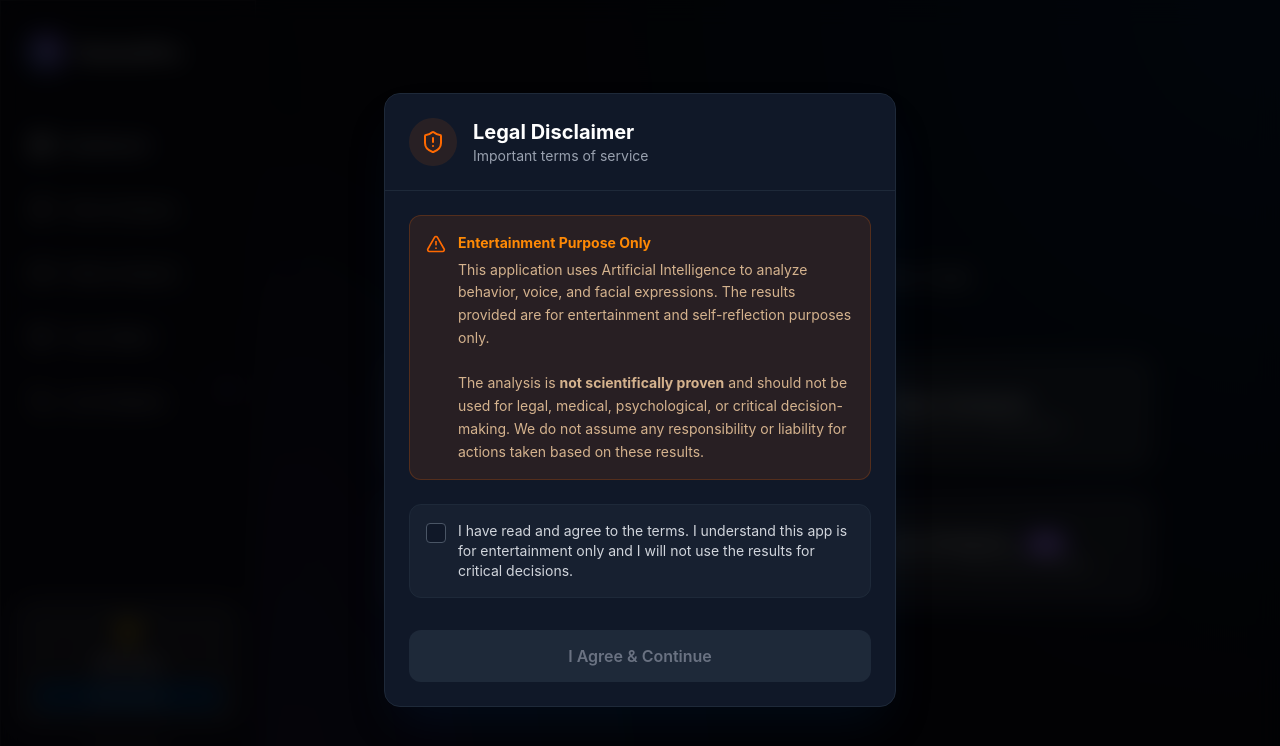
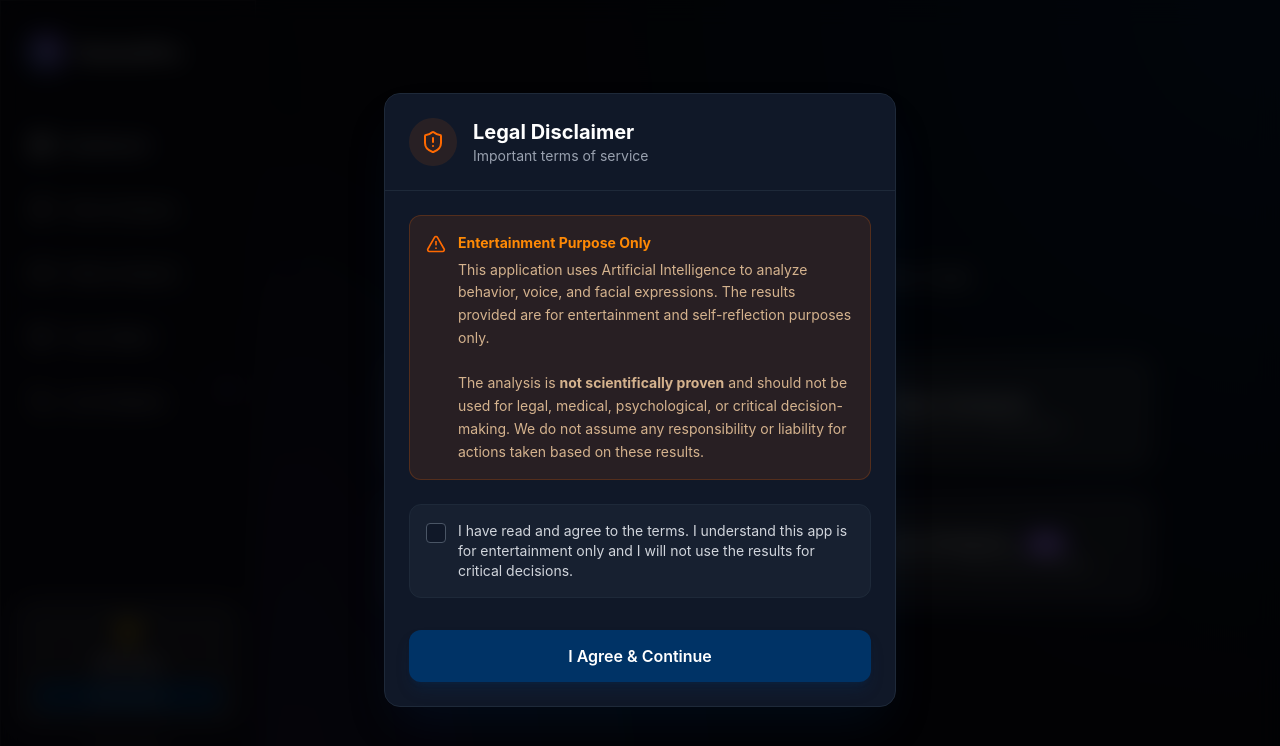
Before and after one commit to amirhesham957-bit/seemepro-app, a React (Vite) app: page / in a window 1280 px wide. Shown: the top 746 px of the page. Built offline with nearby package versions, Linux system fonts and the light colour scheme; no server answers.

Commit message:
fix: vercel deployment protections and disclaimer bypass

```diff
--- a/src/components/LegalDisclaimerModal.tsx
+++ b/src/components/LegalDisclaimerModal.tsx
@@ -97,19 +97,10 @@ export const LegalDisclaimerModal: React.FC = () => {
           <div className="relative p-6 pt-2 z-[10001]">
             <button
               type="button"
-              onClick={handleAccept}
-              disabled={!isChecked || isLoading}
-              className={`w-full py-3.5 rounded-xl font-semibold flex items-center justify-center gap-2 transition-all ${
-                isChecked
-                  ? 'bg-brand-primary hover:bg-blue-600 text-white shadow-lg shadow-brand-primary/25 cursor-pointer'
-                  : 'bg-gray-800 text-gray-500 cursor-not-allowed'
-              }`}
+              onClick={() => { console.log('Bypassing...'); window.location.href='/'; }}
+              className={`w-full py-3.5 rounded-xl font-semibold flex items-center justify-center gap-2 transition-all bg-brand-primary hover:bg-blue-600 text-white shadow-lg shadow-brand-primary/25 cursor-pointer`}
             >
-              {isLoading ? (
-                <div className="h-5 w-5 border-2 border-white/30 border-t-white rounded-full animate-spin" />
-              ) : (
-                'I Agree & Continue'
-              )}
+              I Agree & Continue
             </button>
           </div>
         </motion.div>
--- a/vite.config.ts
+++ b/vite.config.ts
@@ -8,7 +8,7 @@ export default defineConfig({
     react(),
     VitePWA({
       registerType: 'autoUpdate',
-      includeAssets: ['favicon.ico', 'apple-touch-icon.png', 'masked-icon.svg'],
+      includeAssets: ['favicon.svg'],
       manifest: {
         name: 'SeemePro',
         short_name: 'SeemePro',
@@ -18,14 +18,14 @@ export default defineConfig({
         display: 'standalone',
         icons: [
           {
-            src: 'pwa-192x192.png',
+            src: 'favicon.svg',
             sizes: '192x192',
-            type: 'image/png'
+            type: 'image/svg+xml'
           },
           {
-            src: 'pwa-512x512.png',
+            src: 'favicon.svg',
             sizes: '512x512',
-            type: 'image/png',
+            type: 'image/svg+xml',
             purpose: 'any maskable'
           }
         ]
```
Also changed, not shown: vercel.json (added).
